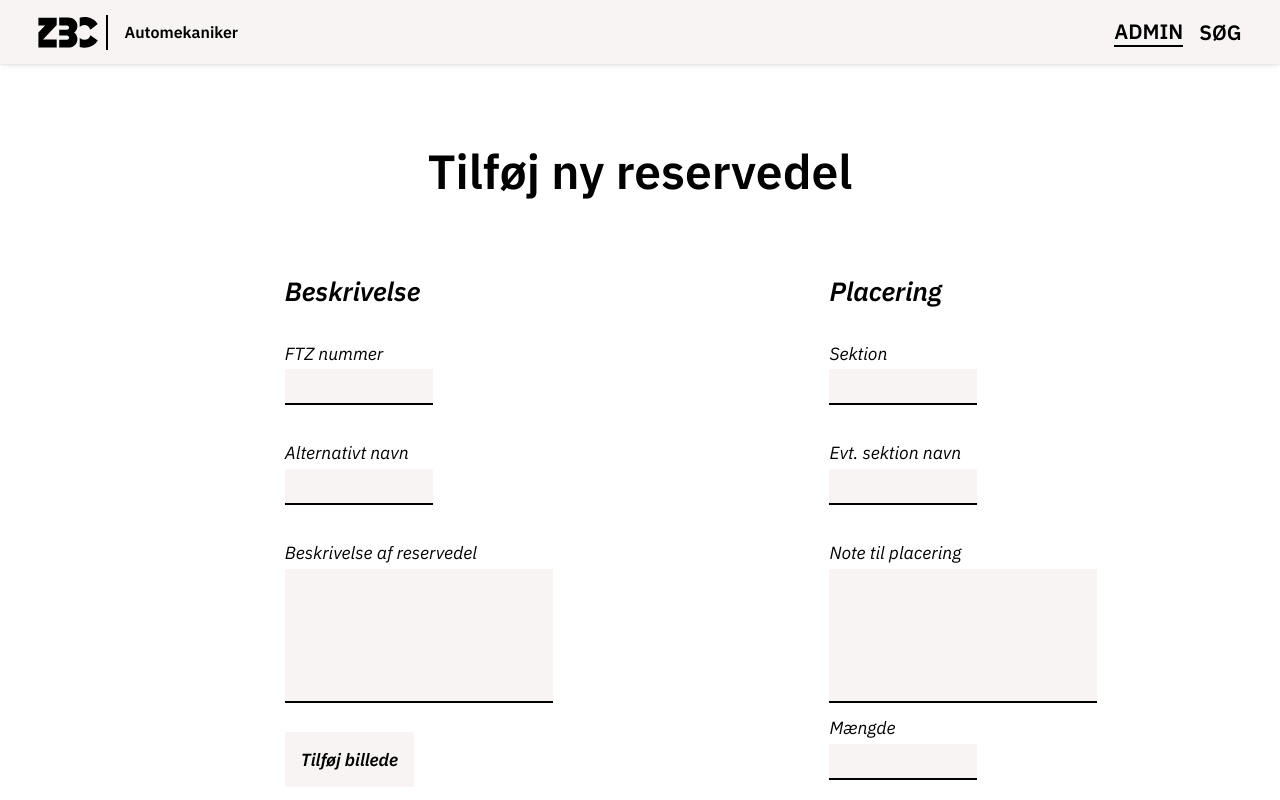
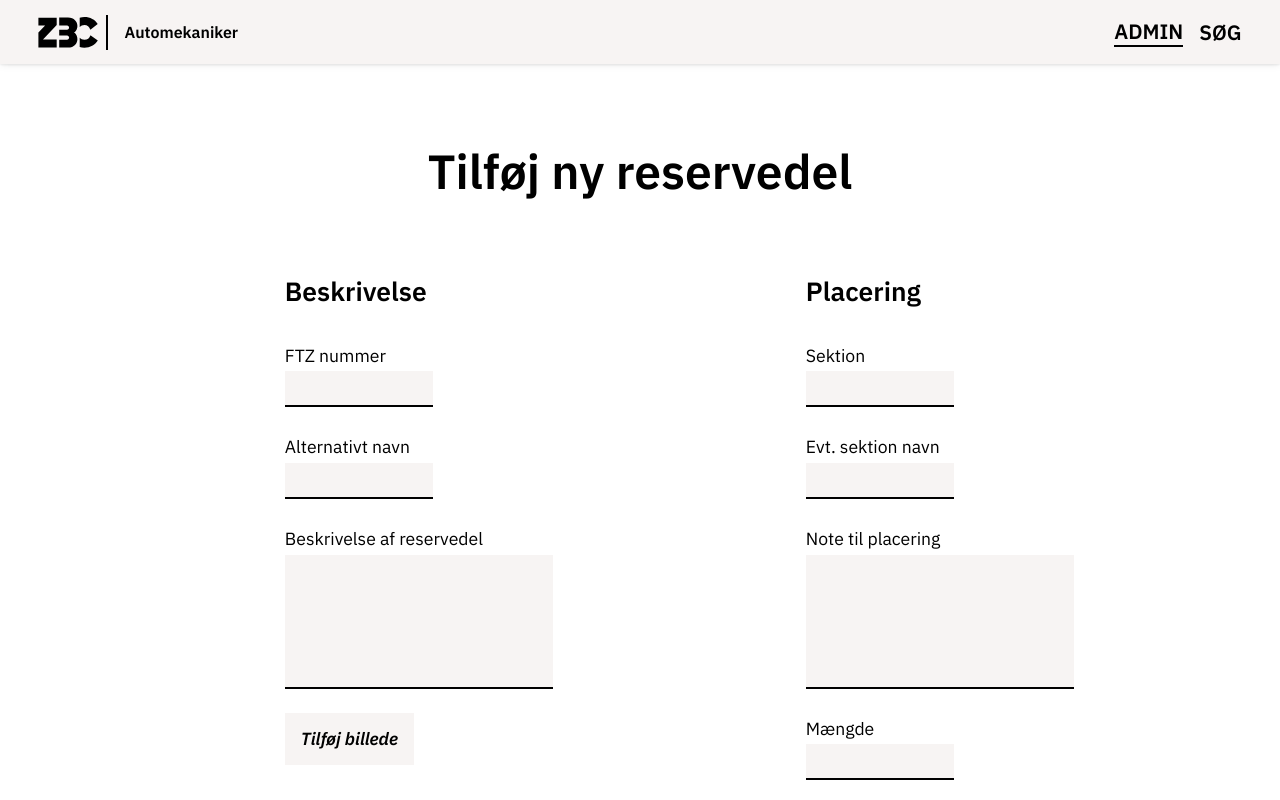
Before and after one commit to LinusTM/inventory-system, a SvelteKit app in the folder frontend/: page /admin in a window 1280 px wide. Shown: the top 800 px of the page. Built offline with nearby package versions, Linux system fonts and the light colour scheme.

Commit message:
Fixed a bunch of css, and simplified things.

```diff
--- a/frontend/src/routes/admin/+page.svelte
+++ b/frontend/src/routes/admin/+page.svelte
@@ -7,55 +7,32 @@
 <div id="container">
 	<div>
 		<h2>Beskrivelse</h2>
-		<div id="ftz_number">
-			<label for="ftz_number_input">FTZ nummer</label><br />
-			<input type="text" id="ftz_number_input" />
+		<label for="ftz-number-input">FTZ nummer</label>
+		<input type="text" id="ftz-number-input" />
+		<label for="ftz-number-input">Alternativt navn</label>
+		<input type="text" id="alt-name-input" />
+		<label for="description-input">Beskrivelse af reservedel</label>
+		<textarea id="description-input" />
+		<label for="chosen-image">Tilføj billede</label>
+		<div id="image-select">
+			<input type="file" id="chosen-image" bind:files hidden />
+			{#if files && files[0]}
+				{files[0].name.replace(/(.{12})..+/, '$1…')}
+			{/if}
 		</div>
-
-		<div id="alt_name">
-			<label for="ftz_number_input">Alternativt navn</label><br />
-			<input type="text" id="alt_name_input" />
-		</div>
-
-		<div id="description">
-			<label for="description_input">Beskrivelse af reservedel</label><br />
-			<textarea id="description_input" />
-		</div>
-
-		<div id="add_part">
-			<div id="image_select">
-				<input type="file" name="chosen_image" id="chosen_image" bind:files hidden />
-				<label for="chosen_image">Tilføj billede</label>
-				{#if files && files[0]}
-					{files[0].name.replace(/(.{12})..+/, '$1…')}
-				{/if}
-			</div>
-		</div>
-
 		<button type="button">Tilføj reservedel til inventar</button>
 	</div>
 
 	<div>
 		<h2>Placering</h2>
-		<div id="section">
-			<label for="section_input">Sektion</label><br />
-			<input type="text" id="alt_name_input" />
-		</div>
-
-		<div id="name">
-			<label for="name_input">Evt. sektion navn</label><br />
-			<input type="text" id="alt_name_input" />
-		</div>
-
-		<div id="note">
-			<label for="note_input">Note til placering</label><br />
-			<textarea id="description_input" />
-		</div>
-
-		<div id="amount">
-			<label for="amount_input">Mængde</label><br />
-			<input type="number" id="amount_input" min="0" /><br />
-		</div>
+		<label for="section-input">Sektion</label>
+		<input type="text" id="alt-name-input" />
+		<label for="name-input">Evt. sektion navn</label>
+		<input type="text" id="alt-name-input" />
+		<label for="note-input">Note til placering</label>
+		<textarea id="description-input" />
+		<label for="amount-input">Mængde</label>
+		<input type="number" id="amount-input" min="0" />
 	</div>
 </div>
 
@@ -64,73 +41,52 @@
 		display: grid;
 		grid-template-columns: repeat(auto-fit, minmax(350px, 1fr));
 		margin-left: min(300px + 10%, 20%);
-		column-gap: 15%;
-	}
+		column-gap: 10%;
 
-	#image_select label {
-		padding: 0.5rem;
-		font-weight: 600;
-		border-radius: 2px;
-		cursor: pointer;
-		padding: 1rem;
-	}
+		div {
+			display: flex;
+			flex-direction: column;
+			align-items: flex-start;
 
-	#image_select label,
-	button {
-		background-color: var(--background-secondary);
-		color: var(--text-primary);
-		transition: background-color 0.1s ease, color 0.1s linear;
-	}
-
-	#image_select label:hover,
-	button:hover {
-		background-color: var(--background-tertiary);
-		color: var(--text-secondary);
-	}
-
-	#description {
-		margin-bottom: 1.8em;
-	}
-
-	#add_part {
-		display: flex;
-
-		input {
-			margin-left: 2em;
-			height: 50px;
-			width: 100px;
-			font-size: 1rem;
+			:not(h2) {
+				font-size: 1.1rem;
+			}
 		}
 	}
 
-	h2 {
-		font-style: italic;
-	}
-
-	label {
-		font-style: italic;
+	:not(label),
+	label[for='chosen-image'] {
+		margin-bottom: 1.5rem;
 	}
 
 	input {
 		color: var(--text-primary);
-		font-size: 1rem;
 		border: none;
 		height: 2rem;
 		width: 9rem;
 		background-color: var(--background-secondary);
 		border-bottom: 2px solid var(--text-primary);
-		appearance: textfield;
-		margin-bottom: 2em;
 	}
 
+	label[for='chosen-image'],
 	button {
+		background-color: var(--background-secondary);
+		color: var(--text-primary);
+		transition: background-color 0.1s ease, color 0.1s linear;
 		border: none;
-		border-radius: 2px;
 		font-style: italic;
-		font-weight: 600;
-		font-size: 1em;
-		margin-top: 2em;
+		font-weight: bold;
+		cursor: pointer;
 		padding: 1rem;
+
+		&:hover {
+			background-color: var(--background-tertiary);
+			color: var(--text-secondary);
+		}
+	}
+
+	label[for='chosen-image'] {
+		padding: 0.65rem 1rem;
 	}
 
 	textarea {
@@ -141,10 +97,5 @@
 		width: 16.5rem;
 		height: 8rem;
 		color: var(--text-primary);
-		font-size: 1rem;
-	}
-
-	button:hover {
-		cursor: pointer;
 	}
 </style>
```
